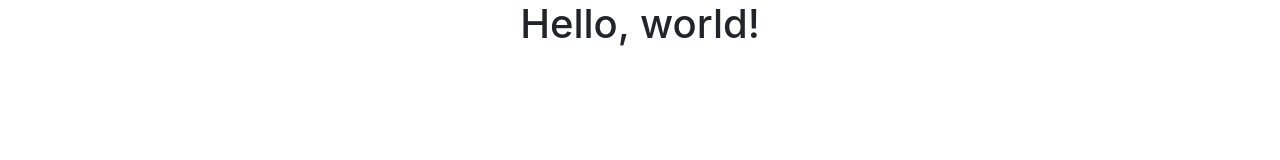
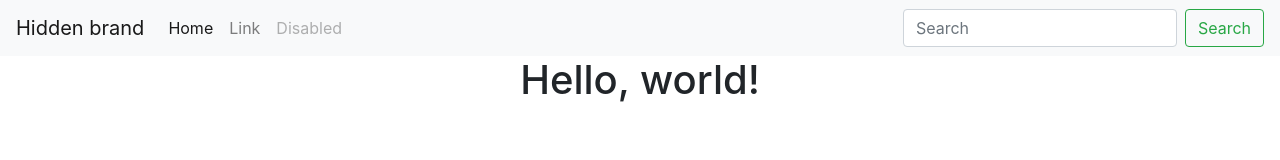
Before and after one commit to masyud123/black_wolf, a plain HTML site: page index.html in a window 1280 px wide. Drawn offline with nearby package versions, Linux system fonts and the light colour scheme.

Commit message:
Update navbar index.html

```diff
--- a/index.html
+++ b/index.html
@@ -11,6 +11,29 @@
     <title>Black Wolf</title>
   </head>
   <body>
+    <nav class="navbar navbar-expand-lg navbar-light bg-light">
+  <button class="navbar-toggler" type="button" data-toggle="collapse" data-target="#navbarTogglerDemo01" aria-controls="navbarTogglerDemo01" aria-expanded="false" aria-label="Toggle navigation">
+    <span class="navbar-toggler-icon"></span>
+  </button>
+  <div class="collapse navbar-collapse" id="navbarTogglerDemo01">
+    <a class="navbar-brand" href="#">Hidden brand</a>
+    <ul class="navbar-nav mr-auto mt-2 mt-lg-0">
+      <li class="nav-item active">
+        <a class="nav-link" href="#">Home <span class="sr-only">(current)</span></a>
+      </li>
+      <li class="nav-item">
+        <a class="nav-link" href="#">Link</a>
+      </li>
+      <li class="nav-item">
+        <a class="nav-link disabled">Disabled</a>
+      </li>
+    </ul>
+    <form class="form-inline my-2 my-lg-0">
+      <input class="form-control mr-sm-2" type="search" placeholder="Search" aria-label="Search">
+      <button class="btn btn-outline-success my-2 my-sm-0" type="submit">Search</button>
+    </form>
+  </div>
+</nav>
     <div class="d-flex justify-content-center">
       <h1>Hello, world!</h1>
     </div>
```
